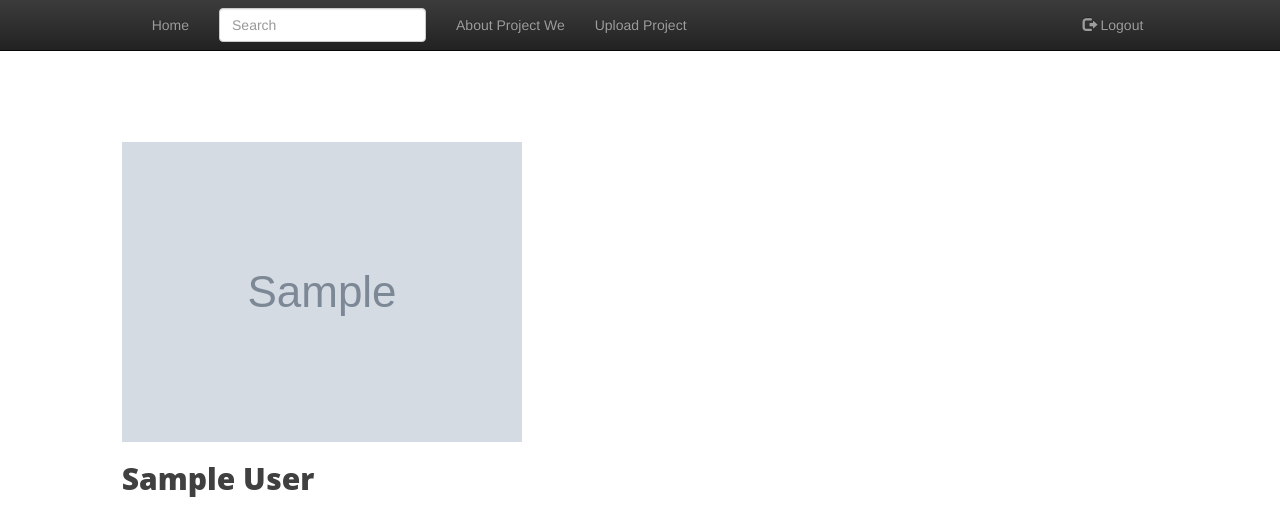
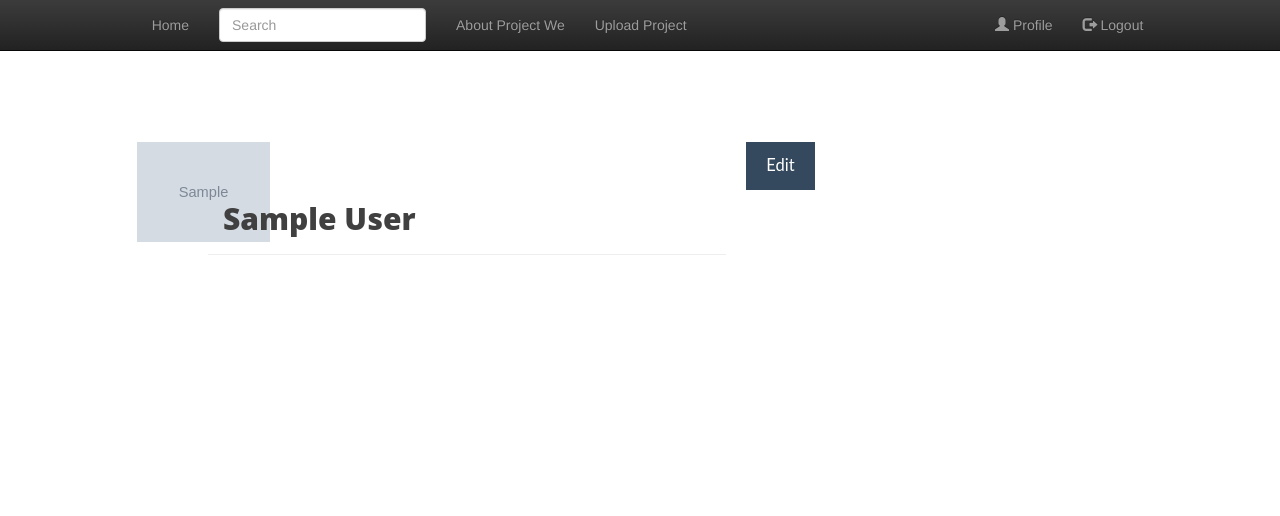
Before and after one commit to Toasterson/projectwe, a Django app: a page that uses projectwe/templates/base.html in a window 1280 px wide. Shown: the top 516 px of the page. Run offline with Django 3.2, Linux system fonts and the light colour scheme; a user stored in the database is signed in; tables that the repository leaves empty hold one stand-in row (values such as "Sample post"); grey boxes marked "Sample" are stand-in pictures; some libraries are stand-ins or nearby versions.

Commit message:
Finished Profile functionality

```diff
--- a/projectwe/templates/base.html
+++ b/projectwe/templates/base.html
@@ -52,6 +52,7 @@
                                 </ul>
                                 <ul class="nav navbar-nav navbar-right">
                                 {% if user.is_authenticated %}
+                                    <li><a href="{% url 'projectwe:profile' request.user.username %}"><span class="glyphicon glyphicon-user"></span> Profile</a></li>
                                     <li><a href="{% url 'logout' %}"><span class="glyphicon glyphicon-log-out"></span> Logout</a></li>
                                 {% else %}
                                     <li><a href="{% url 'login' %}"><span class="glyphicon glyphicon-log-in"></span> Login</a></li>
--- a/projectwe/templates/profile.html
+++ b/projectwe/templates/profile.html
@@ -1,10 +1,26 @@
 {% extends 'base.html' %}
 
 {% block content %}
-    <div class="col-lg-10 col-md-10 col-md-offset-1 col-lg-offset-1">
+    <div class="col-lg-10 col-md-10 col-lg-offset-1 col-md-offset-1" xmlns="http://www.w3.org/1999/html">
+        <div id="logo" class="col-md-1">
         {% if profile.profile_picture %}
-            <img src="{{ profile.profile_picture.url }}" alt="{{ profile.get_display_name }}">
+            <img alt="{{ profile.profile_picture.name }}" src="{{ profile.profile_picture.url }}" id="profile_picture" height="100">
+        {% else %}
+            <h1>No Logo</h1>
         {% endif %}
-        <h2>{{ profile.get_display_name }}</h2>
+        </div>
+        <div id="user_details" class="col-md-6 page-header">
+            <h2>{{ profile.get_display_name }}</h2>
+        </div>
+        {% block controls %}
+            <div class="col-md-3">
+                {% if profile.user == request.user %}
+                <a href="{% url 'projectwe:profile_edit' profile.user.username %}"><button type="button" class="no-radius flat-butt">Edit</button></a>
+                {% endif %}
+            </div>
+        {% endblock %}
+        <div class="col-md-12 col-lg-12">
+
+        </div>
     </div>
 {% endblock %}
--- a/projectwe/urls.py
+++ b/projectwe/urls.py
@@ -12,6 +12,7 @@
     url(r'^project/edit/(?P<pk>[0-9]+)$', views.EditProjectView.as_view(), name='edit'),
     url(r'^project/upload', views.UploadProjectView.as_view(), name='create_project'),
     url(r'^user/(\w+)/$', views.profile, name='profile'),
+    url(r'^user/(\w+)/edit$', views.ProfileEditView.as_view(), name='profile_edit'),
     url(r'^register/$',
         views.RegistrationView.as_view(),
         name='registration_register'),
--- a/projectwe/views.py
+++ b/projectwe/views.py
@@ -1,11 +1,12 @@
-from django.shortcuts import render, get_object_or_404
+from django.shortcuts import render, get_object_or_404, redirect
 from django.views import generic
 from django.contrib.auth.mixins import LoginRequiredMixin, AccessMixin
 from .models import Project, User as Profile
 from registration.backends.simple.views import RegistrationView as BaseRegistrationView
-from django.contrib.auth import authenticate, get_user_model, login
+from django.contrib.auth import authenticate, login
 from registration import signals
 from django.contrib.auth.models import User
+from .forms import ProfileEditForm
 
 model = Project
 fields = ['picture', 'title', 'idea', 'goal', 'state', 'next_steps', 'preferred_skills']
@@ -21,6 +22,43 @@
     return render(request, 'profile.html', {'profile': profile})
 
 
+class ProfileEditView(LoginRequiredMixin, AccessMixin, generic.FormView):
+    template_name = 'profile_edit.html'
+    form_class = ProfileEditForm
+    success_url = '/user/'
+
+    def get(self, request, *args, **kwargs):
+        """
+        Handles GET requests and instantiates a blank version of the form.
+        """
+        if self.request.user.username != args[0]:
+            return redirect('/')
+        profile = Profile.objects.get(user=request.user)
+        self.initial = {
+            'username': self.request.user.username,
+            'firstname': self.request.user.first_name,
+            'lastname': self.request.user.last_name,
+            'email': self.request.user.email,
+            'profile_picture': profile.profile_picture,
+        }
+        return super(ProfileEditView, self).get(request, args, kwargs)
+
+    def form_valid(self, form):
+        self.success_url += self.request.user.username
+        # This method is called when valid form data has been POSTed.
+        # It should return an HttpResponse.
+        profile = Profile.objects.get(user=self.request.user)
+        user = User.objects.get(id=self.request.user.id)
+        profile.profile_picture = form.cleaned_data['profile_picture']
+        user.first_name = form.cleaned_data['firstname']
+        user.last_name = form.cleaned_data['lastname']
+        user.email = form.cleaned_data['email']
+        profile.save()
+        user.save()
+        return super(ProfileEditView, self).form_valid(form)
+
+
+# TODO refactor into signal
 class RegistrationView(BaseRegistrationView):
     def register(self, form):
         new_user = form.save()
@@ -46,12 +84,12 @@
 
 
 class DetailView(generic.DetailView):
-    model = Project
+    model = model
     template_name = 'detail.html'
 
 
 class MembersView(generic.DetailView):
-    model = Project
+    model = model
     template_name = 'members.html'
 
 
```
Also changed, not shown: projectwe/forms.py (added, +12 -0 lines), projectwe/templates/profile_edit.html (added, +11 -0 lines).
